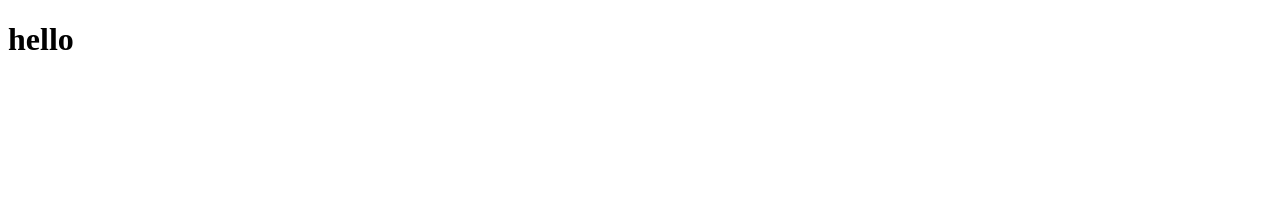
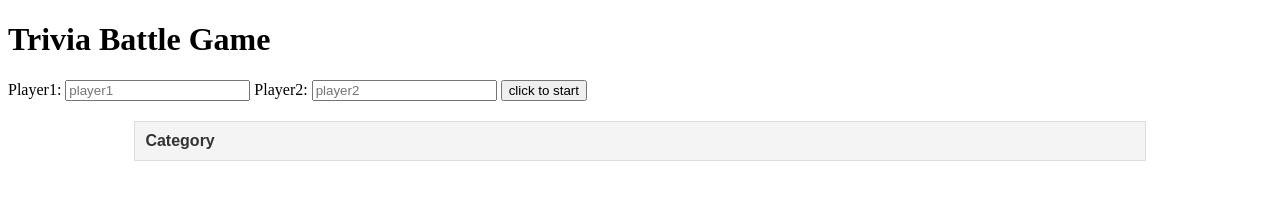
Before and after one commit to tannukumari14/-trivia_battle_game, a plain HTML site: page index.html in a window 1280 px wide. Drawn offline with Linux system fonts and the light colour scheme; no server answers.

Commit message:
inputs and catory from api

```diff
--- a/index.html
+++ b/index.html
@@ -8,6 +8,23 @@
     <script src="script.js"></script>
 </head>
 <body>
-    <h1>hello</h1>
+
+    <!-- input for two players -->
+    <h1>Trivia Battle Game</h1>
+    Player1: <input id="player1" type="text" placeholder="player1"/>
+    Player2: <input id="player2" type="text" placeholder="player2"/>
+    <button onclick="myFunction()">click to start</button>
+    <p id="demo"></p>
+
+    <!-- cateogrys -->
+    <table>
+        <thead>
+            <tr>
+                <th>Category</th>
+            </tr>
+        </thead>
+        <tbody id="tableRows"></tbody>
+    </table>
+
 </body>
 </html>
--- a/script.js
+++ b/script.js
@@ -0,0 +1,22 @@
+// get data from input
+function myFunction() {
+    const player1 = document.getElementById("player1").value;
+    const player2 = document.getElementById("player2").value;
+
+    if (player1 && player2) {
+        document.getElementById("demo").textContent = `${player1}    ${player2}`;
+    } else {
+        document.getElementById("demo").textContent = "Please enter names for both players.";
+    }
+}
+
+
+// cateogry
+fetch('https://the-trivia-api.com/v2/questions')
+    .then(response => response.json())
+    .then(data => {
+        document.getElementById('tableRows').innerHTML = data
+          .map(question => `<tr><td>${question.category}</td></tr>`)
+          .join('');
+    })
+    .catch(console.error);
--- a/styles.css
+++ b/styles.css
@@ -0,0 +1,34 @@
+table {
+    width: 80%;
+    margin: 20px auto;
+    border-collapse: collapse;
+    font-family: Arial, sans-serif;
+}
+
+thead {
+    background-color: #f4f4f4;
+    color: #333;
+    font-weight: bold;
+}
+
+th, td {
+    border: 1px solid #ddd;
+    padding: 10px;
+    text-align: left;
+}
+
+tbody tr:nth-child(even) {
+    background-color: #f9f9f9;
+}
+
+tbody tr:hover {
+    background-color: #f1f1f1;
+}
+
+table caption {
+    caption-side: top;
+    font-size: 1.2em;
+    margin-bottom: 10px;
+    font-weight: bold;
+    text-align: center;
+}
```
